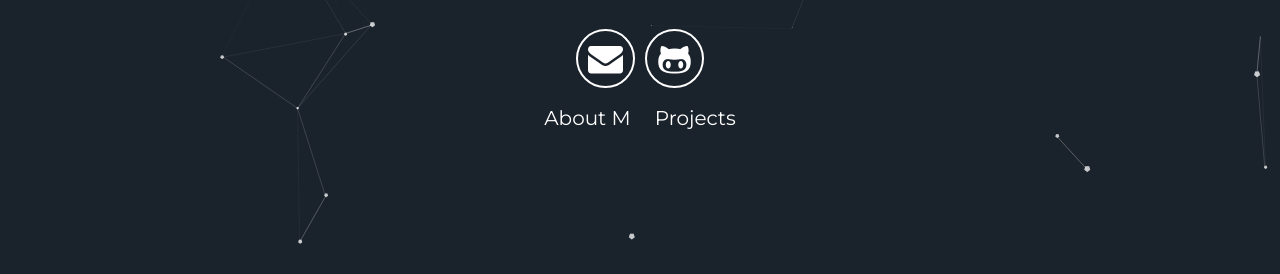
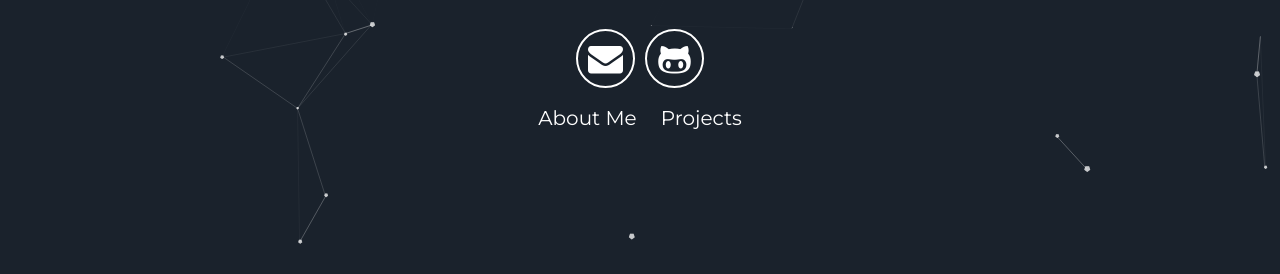
Before and after one commit to cseshubhamsinghal/cseshubhamsinghal.github.io, a Jekyll site: the page built from index.html, in a window 1280 px wide and 900 px high, scrolled down 391 px. Shown: the part 154-428 px from the top of the window. Built offline with Jekyll 4.4.1, drawn with Linux system fonts in a browser that asks for light colours.

Commit message:
Update header.html

```diff
--- a/_includes/header.html
+++ b/_includes/header.html
@@ -13,7 +13,7 @@
         <a aria-label="My Github" target="_blank" href="https://github.com/cseshubhamsinghal"><i class="icon fa fa-github-alt" aria-hidden="true"></i></a>
       </div>
       <div class="header-links">
-        <a class="link" href="#about" data-scroll>About M</a>
+        <a class="link" href="#about" data-scroll>About Me</a>
         <a class="link" href="#projects" data-scroll>Projects</a>
       </div>
   </div>
```
